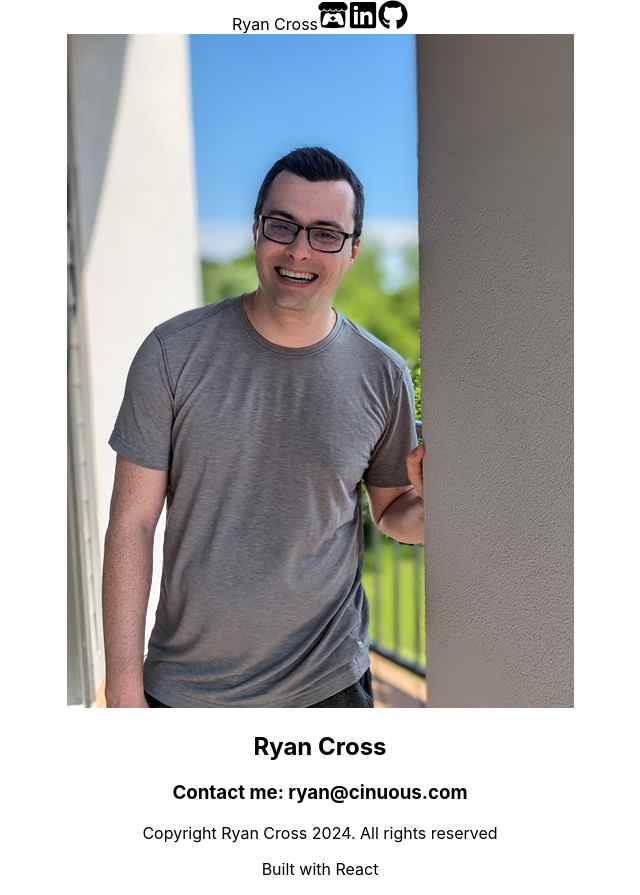
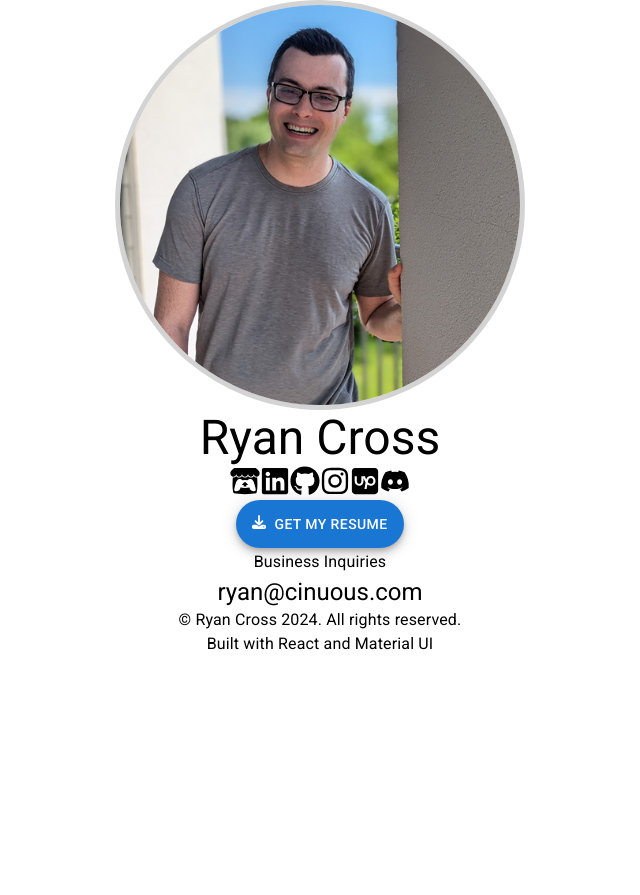
Before and after one commit to RyanCross/ryancross.dev, a React (Create React App) app: page / in a window 1280 px wide. Shown: the whole page, without its empty margins (320-960 px from the left). After the commit the page ends 800 px from the top, so only its background shows below. Built offline with nearby package versions, Linux system fonts and the light colour scheme.

Commit message:
reworking component structure

```diff
--- a/src/App.js
+++ b/src/App.jsx
@@ -1,15 +1,15 @@
 import "./App.css";
-import { NavBar } from "./components/NavBar.jsx";
 import { HeroSection } from "./components/HeroSection.jsx";
 import { FooterSection } from "./components/FooterSection.jsx";
 
 function App() {
   return (
-    <div className="App">
-      <NavBar></NavBar>
-      <HeroSection></HeroSection>
-      <FooterSection></FooterSection>
-    </div>
+    <>
+      <div className="App">
+        <HeroSection></HeroSection>
+        <FooterSection></FooterSection>
+      </div>
+    </>
   );
 }
 
--- a/src/components/CircleFrame.jsx
+++ b/src/components/CircleFrame.jsx
@@ -1,6 +1,20 @@
 import React from "react";
 import heroPic from "../static/ryan-2024.png";
+import { Avatar, Box } from "@mui/material";
 
 export function CircleFrame() {
-  return <img src={heroPic} alt="Ryan Cross, hello friend!"></img>;
+  return (
+    <Box sx={{ minHeight: 400 }}>
+      <Avatar
+        alt="Ryan Cross, hello friend!"
+        src={heroPic}
+        sx={{
+          width: 400,
+          height: 400,
+          margin: "auto",
+          border: "5px solid lightgray",
+        }}
+      />
+    </Box>
+  );
 }
--- a/src/components/FooterSection.jsx
+++ b/src/components/FooterSection.jsx
@@ -1,10 +1,11 @@
 import React from "react";
+import { Box, Typography } from "@mui/material";
 
 export function FooterSection() {
   return (
-    <footer>
-      <p>Copyright Ryan Cross 2024. All rights reserved</p>
-      <p>Built with React</p>
-    </footer>
+    <Box component="footer">
+      <Typography>© Ryan Cross 2024. All rights reserved.</Typography>
+      <Typography>Built with React and Material UI</Typography>
+    </Box>
   );
 }
--- a/src/components/HeroSection.jsx
+++ b/src/components/HeroSection.jsx
@@ -1,14 +1,26 @@
 import React from "react";
 import { CircleFrame } from "./CircleFrame";
+import { Socials } from "./Socials";
+import { Box, Fab, Typography } from "@mui/material";
+import { FaDownload } from "react-icons/fa6";
 
 export function HeroSection() {
   return (
     <div>
-      <section>
+      <Box component="section">
         <CircleFrame></CircleFrame>
-        <h1 title="Ryan Cross">Ryan Cross</h1>
-        <h3 title="email">Contact me: ryan@cinuous.com</h3>
-      </section>
+        <Typography variant="h3">Ryan Cross</Typography>
+        <Socials></Socials>
+        <Fab variant="extended" color="primary">
+          <Box sx={{ mr: 1 }}>
+            <FaDownload />
+          </Box>
+          <Box>Get My Resume</Box>
+        </Fab>
+
+        <Typography variant="subtitle1">Business Inquiries</Typography>
+        <Typography variant="h5">ryan@cinuous.com</Typography>
+      </Box>
     </div>
   );
 }
--- a/src/components/NavBar.jsx
+++ /dev/null
@@ -1,19 +0,0 @@
-import React from "react";
-import { FaItchIo, FaLinkedin, FaGithub } from "react-icons/fa";
-import { TextButton } from "./TextButton.jsx";
-import { iconSize } from "../constants/displayConstants.js";
-
-export function NavBar() {
-  // TODO look into react router, probably wont be divs forever
-  return (
-    <div>
-      <nav>
-        <TextButton text="Ryan Cross" style={{ display: "inline" }} />
-
-        <FaItchIo size={iconSize} />
-        <FaLinkedin size={iconSize} />
-        <FaGithub size={iconSize} />
-      </nav>
-    </div>
-  );
-}
--- /dev/null
+++ b/src/components/Socials.jsx
@@ -0,0 +1,25 @@
+import React from "react";
+import {
+  FaItchIo,
+  FaLinkedin,
+  FaGithub,
+  FaInstagram,
+  FaDiscord,
+} from "react-icons/fa";
+import { FaSquareUpwork } from "react-icons/fa6";
+import { iconSize } from "../constants/displayConstants.js";
+import { Box } from "@mui/material";
+
+export function Socials() {
+  return (
+    // box equals div by default
+    <Box component="nav">
+      <FaItchIo size={iconSize} />
+      <FaLinkedin size={iconSize} />
+      <FaGithub size={iconSize} />
+      <FaInstagram size={iconSize} />
+      <FaSquareUpwork size={iconSize} />
+      <FaDiscord size={iconSize} />
+    </Box>
+  );
+}
--- a/src/index.js
+++ /dev/null
@@ -1,17 +0,0 @@
-import React from 'react';
-import ReactDOM from 'react-dom/client';
-import './index.css';
-import App from './App';
-import reportWebVitals from './reportWebVitals';
-
-const root = ReactDOM.createRoot(document.getElementById('root'));
-root.render(
-  <React.StrictMode>
-    <App />
-  </React.StrictMode>
-);
-
-// If you want to start measuring performance in your app, pass a function
-// to log results (for example: reportWebVitals(console.log))
-// or send to an analytics endpoint. Learn more: https://bit.ly/CRA-vitals
-reportWebVitals();
--- /dev/null
+++ b/src/index.jsx
@@ -0,0 +1,21 @@
+import React from "react";
+import ReactDOM from "react-dom/client";
+import "./index.css";
+import App from "./App";
+import reportWebVitals from "./reportWebVitals";
+import "@fontsource/roboto/300.css";
+import "@fontsource/roboto/400.css";
+import "@fontsource/roboto/500.css";
+import "@fontsource/roboto/700.css";
+
+const root = ReactDOM.createRoot(document.getElementById("root"));
+root.render(
+  <React.StrictMode>
+    <App />
+  </React.StrictMode>
+);
+
+// If you want to start measuring performance in your app, pass a function
+// to log results (for example: reportWebVitals(console.log))
+// or send to an analytics endpoint. Learn more: https://bit.ly/CRA-vitals
+reportWebVitals();
```
Also changed, not shown: package.json (+7 -0 lines), src/logo.svg (deleted), src/styles/styles.css (added), 1 other file (tests, documents, lock files or other folders).
